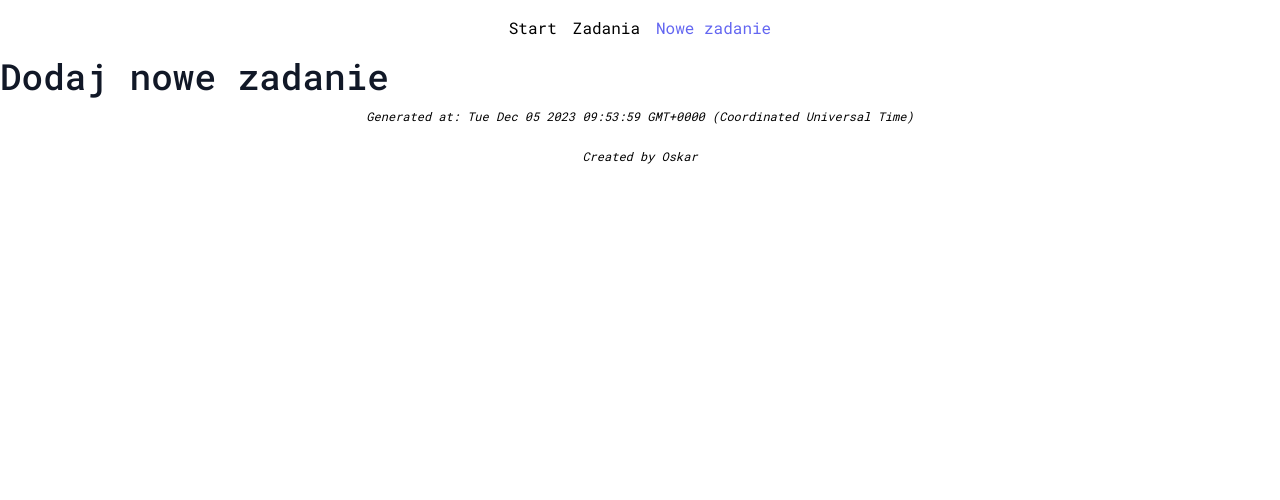
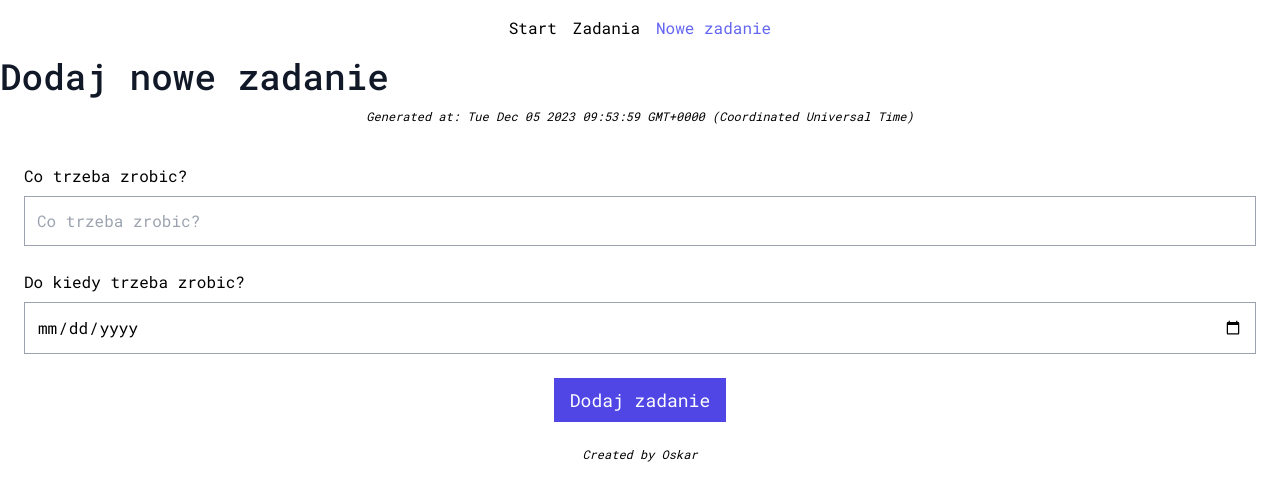
Before and after one commit to ewkaw/next, a Next.js app: page /tasks/new in a window 1280 px wide. Shown: the top 500 px of the page. Built offline with nearby package versions, Linux system fonts and the light colour scheme.

Commit message:
server action to create new task

```diff
--- /dev/null
+++ b/app/tasks/new/CreateTaskForm.jsx
@@ -0,0 +1,29 @@
+import { createTaskAction } from './createTaskAction';
+
+export const CreateTaskForm = () => {
+    return (
+        <form action={createTaskAction} className="px-6 mt-10">
+            <label htmlFor="title" className="block mb-2">Co trzeba zrobic?</label>
+            <input
+                id="title"
+                type="text"
+                name="title"
+                className="border border-gray-400 p-3 w-full mb-6"
+                placeholder="Co trzeba zrobic?"
+            />
+
+            <label htmlFor="dueDate" className="block mb-2">Do kiedy trzeba zrobic?</label>
+            <input
+                id="dueDate"
+                type="date"
+                name="dueDate"
+                className="border border-gray-400 p-3 w-full mb-6"
+                placeholder="Do kiedy trzeba zrobic?"
+            />
+
+            <div className="text-center">
+                <button className="bg-indigo-600 text-white text-lg px-4 py-2">Dodaj zadanie</button>
+            </div>
+        </form>
+    );
+}
--- /dev/null
+++ b/app/tasks/new/createTaskAction.js
@@ -0,0 +1,36 @@
+'use server'
+
+import { redirect } from 'next/navigation';
+
+// DTO - Data Transfer Object
+const createTask = dto => fetch('http://localhost:3003/tasks', {
+    method: 'POST',
+    headers: {
+        'Content-Type': 'application/json'
+    },
+    body: JSON.stringify(dto)
+});
+
+// formData to dane z naszego formularza
+// definicja akcji, ktora ma sie wykonac po stronie serwera w momencie zatwierdzenia formularza. Aby akcja zostala wykonana, ta funkcja musi byc przekazana do atrybutu `action` w danym formularzu
+export const createTaskAction = async formData => {
+    //  Tak nie zadziala <- funkcja redirect podnosi blad, ktory nastepnie jest obslugiwany przez next.js i dopiero nastepuje przekierowanie. W tym przypadku przechwytujemy ten "nextowy" blad w catch i dlatego przekierowanie nie wystepuje
+    // try {
+    //     await createTask({
+    //         title: formData.get('title'),
+    //         dueDate: formData.get('dueDate'),
+    //     });
+
+    //     redirect('/tasks');
+    // } catch(err) {
+    //     console.error(err);
+    // }
+
+    await createTask({
+        title: formData.get('title'),
+        dueDate: formData.get('dueDate'),
+    });
+
+    // przekieruj na strone /tasks
+    redirect('/tasks');
+};
--- a/app/tasks/new/page.jsx
+++ b/app/tasks/new/page.jsx
@@ -1,6 +1,7 @@
 import { GeneratedAt } from "@/app/components/GeneratedAt";
 import { H1 } from "../../components/H1";
 import { sleep } from "@/app/utils/sleep";
+import { CreateTaskForm } from "./CreateTaskForm";
 
 export default async function NewTaskPage() {
     // Opoznienie renderowania tej strony -> W miedzyczasie pokaze sie odziedziczony loading z /tasks
@@ -11,6 +12,8 @@ export default async function NewTaskPage() {
             <H1>Dodaj nowe zadanie</H1>
 
             <GeneratedAt />
+
+            <CreateTaskForm />
         </>
     );
 }
--- a/db.json
+++ b/db.json
@@ -11,6 +11,21 @@
       "title": "Kupic jajka",
       "dueDate": "2023-12-06",
       "completed": false
+    },
+    {
+      "title": "Kupic chleb",
+      "dueDate": "2023-12-07",
+      "id": 3
+    },
+    {
+      "title": "Kupic czekolade",
+      "dueDate": "2023-12-05",
+      "id": 4
+    },
+    {
+      "title": "Kupic kawe",
+      "dueDate": "2023-12-06",
+      "id": 5
     }
   ]
 }
```
Lines whose indentation alone changed are shown as unchanged.
